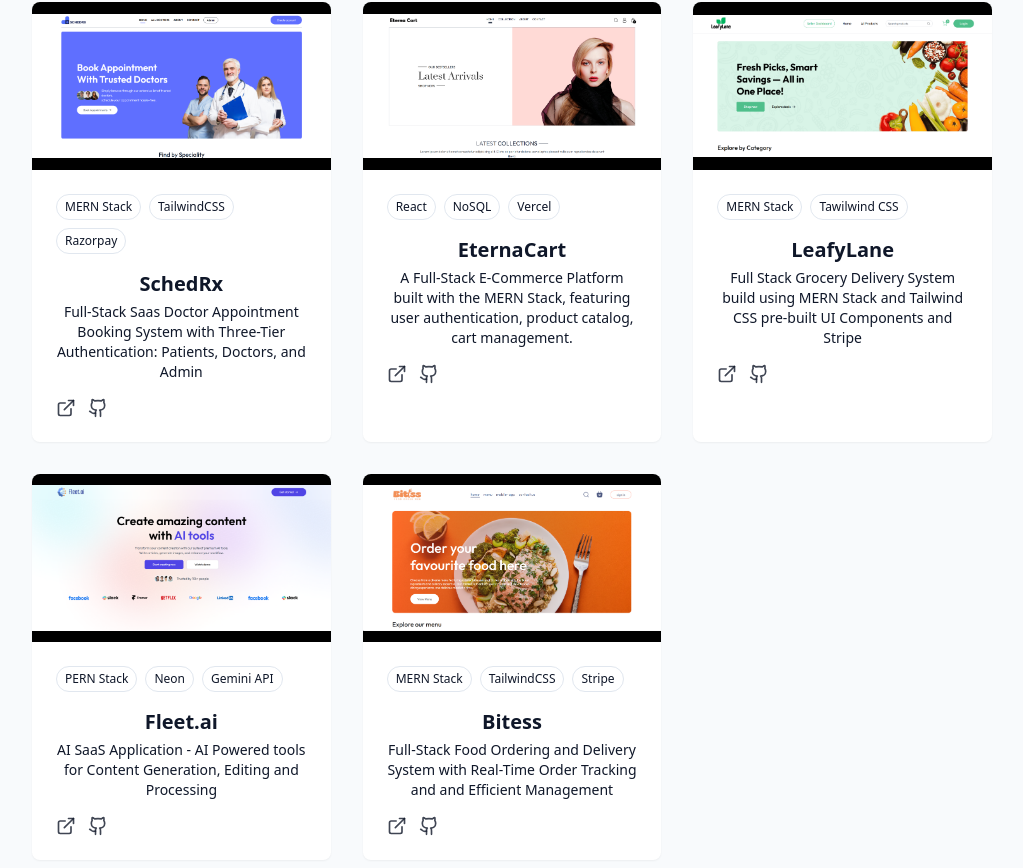
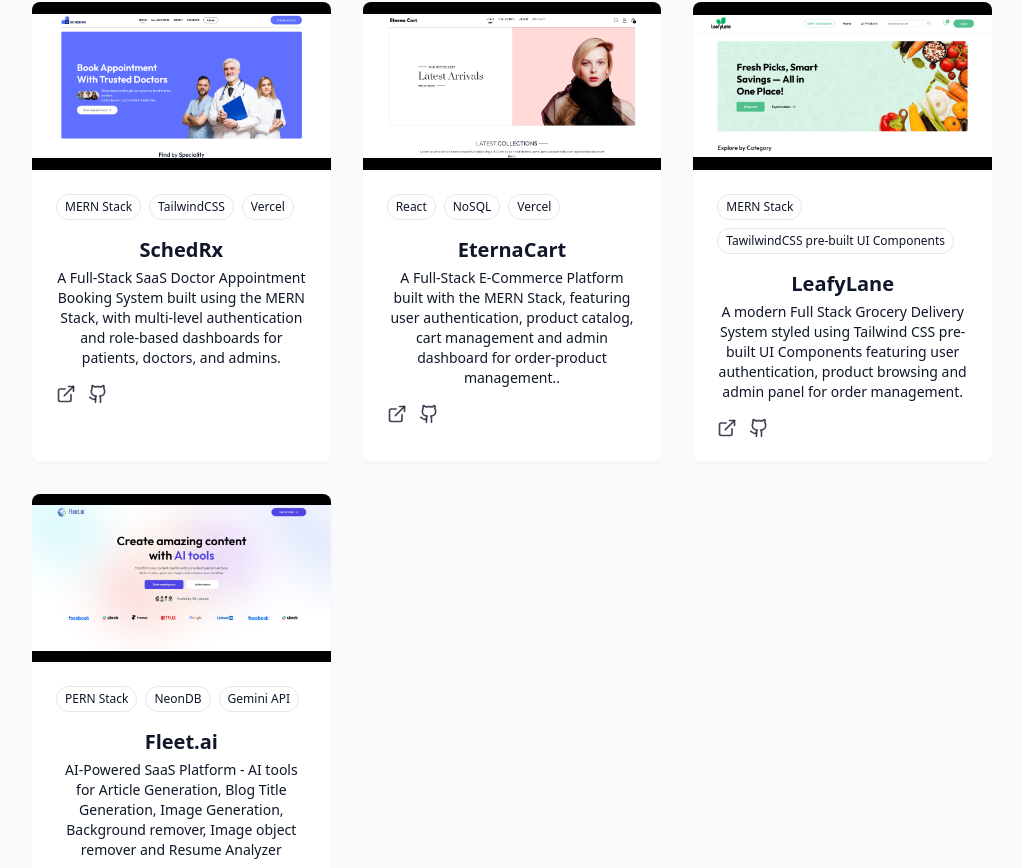
Before and after one commit to nikhilsutar81/Nikhil_Portfolio, a React (Vite) app: page / in a window 1280 px wide. Shown: the part 3392-4260 px from the top of the page, without its empty margins (128-1151 px from the left). Built offline with nearby package versions, Linux system fonts and the light colour scheme.

Commit message:
Project Completed

```diff
--- a/src/components/ProjectsSection.jsx
+++ b/src/components/ProjectsSection.jsx
@@ -4,16 +4,16 @@ const projects = [
   {
     id: 1,
     title: "SchedRx",
-    description: "Full-Stack Saas Doctor Appointment Booking System with Three-Tier Authentication: Patients, Doctors, and Admin",
+    description: "A Full-Stack SaaS Doctor Appointment Booking System built using the MERN Stack, with multi-level authentication and role-based dashboards for patients, doctors, and admins.",
     image: "/projects/project1.png",
-    tags: ["MERN Stack", "TailwindCSS", "Razorpay"],
+    tags: ["MERN Stack", "TailwindCSS","Vercel"],
     demoUrl: "https://schedrx-client.vercel.app/",
   githubUrl: "https://github.com/nikhilsutar81/SchedRx",
   },
   {
     id: 2,
     title: "EternaCart",
-    description: "A Full-Stack E-Commerce Platform built with the MERN Stack, featuring user authentication, product catalog, cart management.",
+    description: "A Full-Stack E-Commerce Platform built with the MERN Stack, featuring user authentication, product catalog, cart management and admin dashboard for order-product management..",
     image: "/projects/project2.png",
     tags: ["React", "NoSQL", "Vercel"],
     demoUrl: "https://eternacart-client.vercel.app/",
@@ -22,31 +22,22 @@ const projects = [
   {
     id: 3,
     title: "LeafyLane",
-    description: "Full Stack Grocery Delivery System build using MERN Stack and Tailwind CSS pre-built UI Components and Stripe",
+    description: "A modern Full Stack Grocery Delivery System styled using Tailwind CSS pre-built UI Components featuring user authentication, product browsing and admin panel for order management.",
     image: "/projects/project3.png",
-    tags: ["MERN Stack", "Tawilwind CSS"],
+    tags: ["MERN Stack", "TawilwindCSS pre-built UI Components"],
     demoUrl: "https://leafylane-client.vercel.app/",
   githubUrl: "https://github.com/nikhilsutar81/LeafyLane",
   },
   {
     id: 4,
     title: "Fleet.ai",
-    description: "AI SaaS Application - AI Powered tools for Content Generation, Editing and Processing",
+    description: "AI-Powered SaaS Platform - AI tools for Article Generation, Blog Title Generation, Image Generation, Background remover, Image object remover and Resume Analyzer",
     image: "/projects/project4.png",
-    tags: ["PERN Stack", "Neon", "Gemini API"],
+    tags: ["PERN Stack", "NeonDB", "Gemini API"],
     demoUrl: "https://fleetai-saas.vercel.app/",
   githubUrl: "https://github.com/nikhilsutar81/Fleet.ai",
   },
-  {
-    id: 5,
-    title: "Bitess",
-    description: "Full-Stack Food Ordering and Delivery System with Real-Time Order Tracking and and Efficient Management",
-    image: "/projects/project5.png",
-    tags: ["MERN Stack", "TailwindCSS", "Stripe"],
-    demoUrl: "https://bitess-client.vercel.app/",
-  githubUrl: "https://github.com/nikhilsutar81/Bitess",
-  },
-];
+  ];
 
 
 import { useState } from "react";
```
